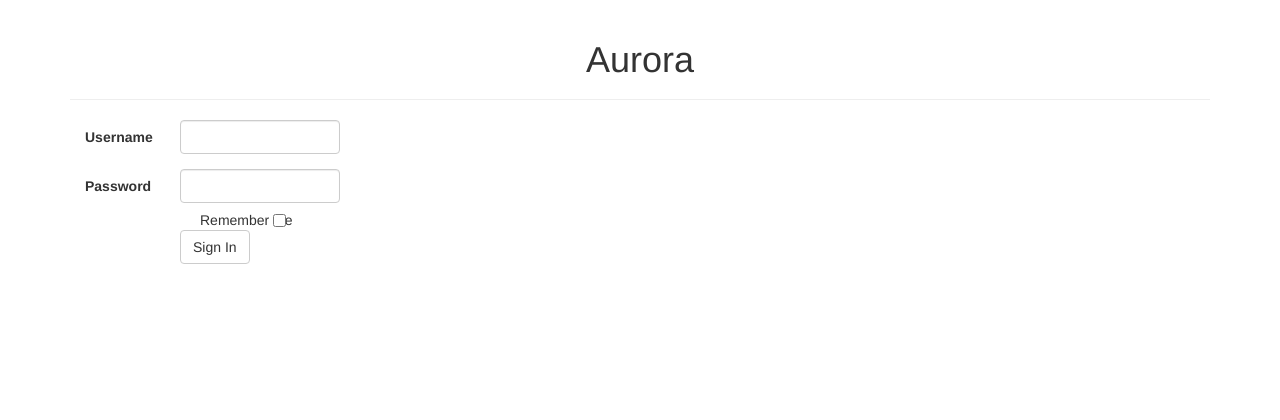
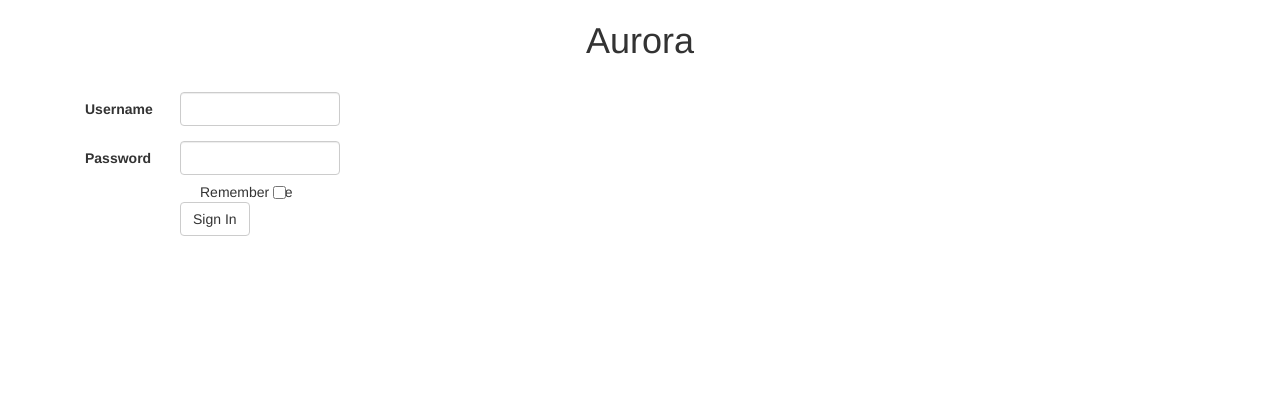
Before and after one commit to guilhermesouza/aurora, a Python web app: template aurora_app/templates/main/login.html in a window 1280 px wide. Shown: the top 420 px of the page. Run offline with Jinja, Linux system fonts and the light colour scheme; the template is opened without the code that fills it, so the values that code supplies are empty, except form fields; tables that the repository leaves empty hold one stand-in row (values such as "Sample post"); form fields are guessed from the names that the template uses; some libraries are stand-ins or nearby versions.

Commit message:
Added background for page header on login page.

```diff
--- a/aurora_app/templates/main/login.html
+++ b/aurora_app/templates/main/login.html
@@ -5,10 +5,10 @@
 {% block title %}Log in{% endblock %}
 
 {% block body %}
+  <div class="navbar text-center">
+    <h1>Aurora</h1>
+  </div>
   <div class="container">
-    <div class="text-center page-header">
-      <h1>Aurora</h1>
-    </div>
     <form class="col-lg-4 col-offset-4 form-horizontal" action="" method="post" name="login" >
       <fieldset>
         {{ form.hidden_tag() }}
```
